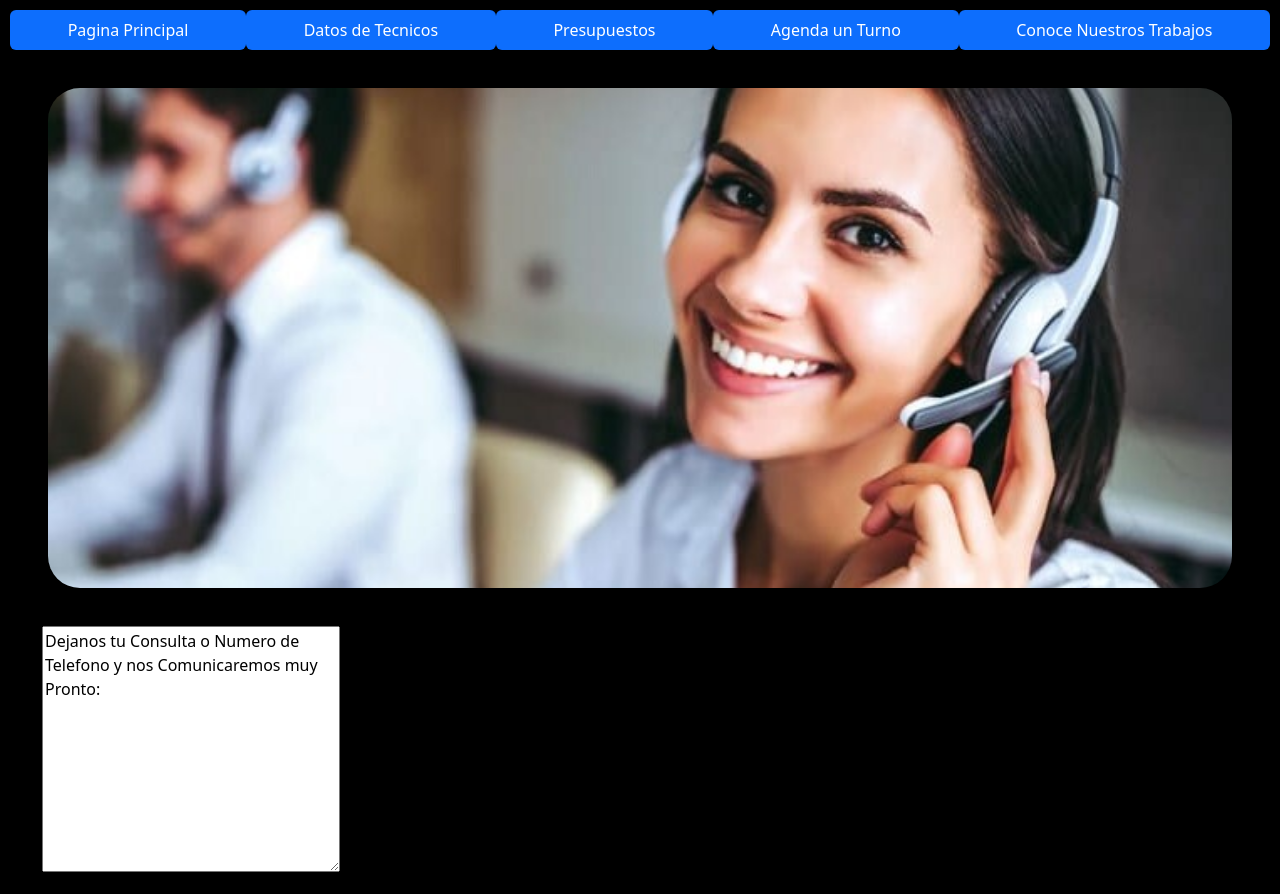
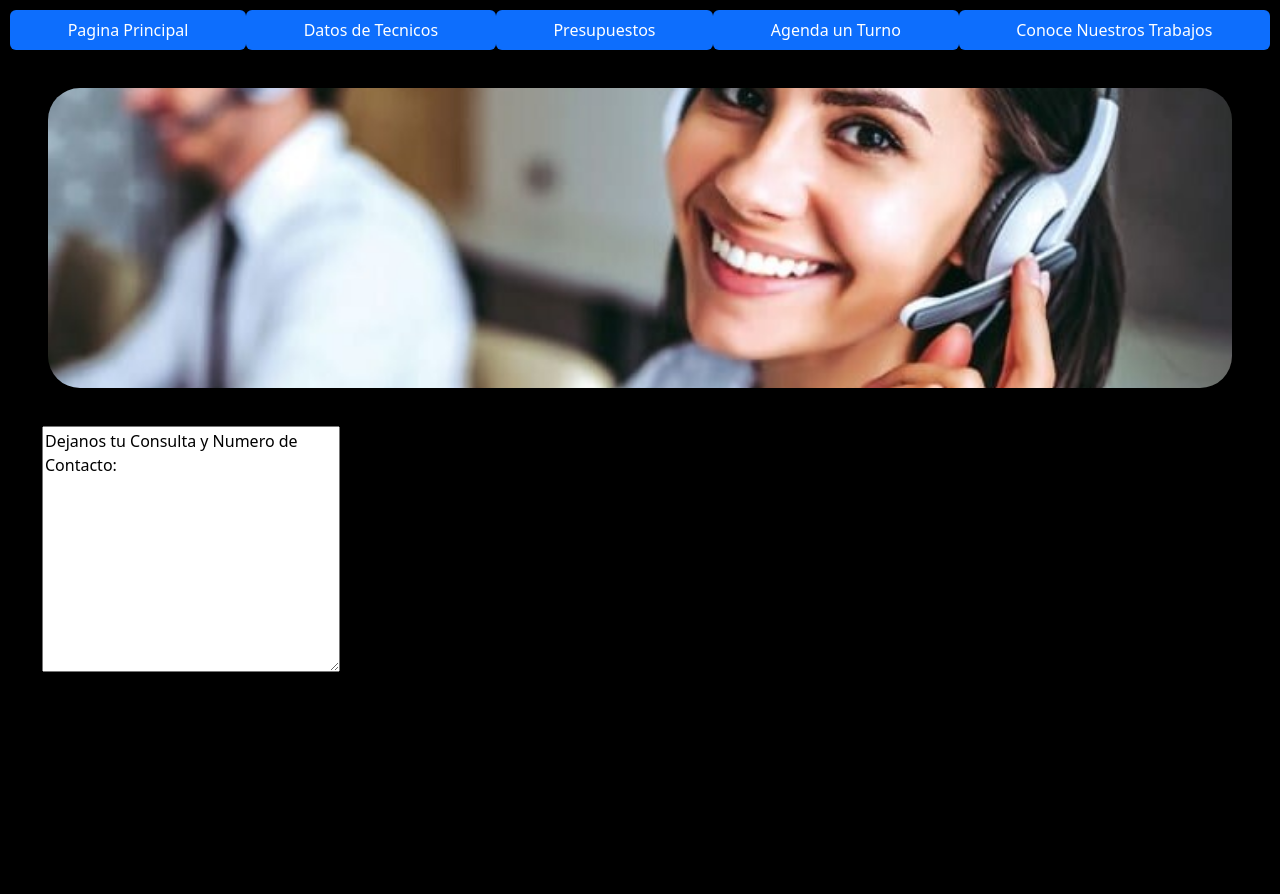
Before and after one commit to perezever/Pre-Entrega-2-EverPerez, a website: page presupuestos.html in a window 1280 px wide. After the commit the page ends 800 px from the top, so only its background shows below. Drawn offline with nearby package versions, Linux system fonts and the light colour scheme.

Commit message:
modifique tamaño de imagen en agendaunturno.scss

```diff
--- a/presupuestos.html
+++ b/presupuestos.html
@@ -49,7 +49,7 @@
     <div class="consulta">
             <ul>
               <!--introduce cuadro para comentarios-->
-              <textarea name="" id="" cols="30" rows="10">Dejanos tu Consulta o Numero de Telefono y nos Comunicaremos muy Pronto:
+              <textarea name="" id="" cols="30" rows="10">Dejanos tu Consulta y Numero de Contacto:
 
               </textarea>
             </ul>
--- a/scss/datostecnicos.scss
+++ b/scss/datostecnicos.scss
@@ -199,6 +199,6 @@ justify-content: space-between;
 
  .foto_pantalla_5
  {
-   min-height: 500px;
+   min-height: 300px;
  }
 }
```
Also changed, not shown: css/style.css.
